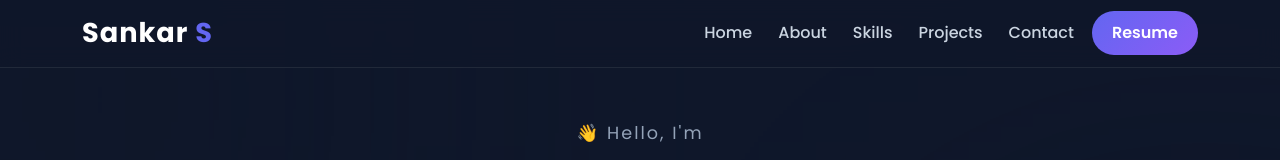
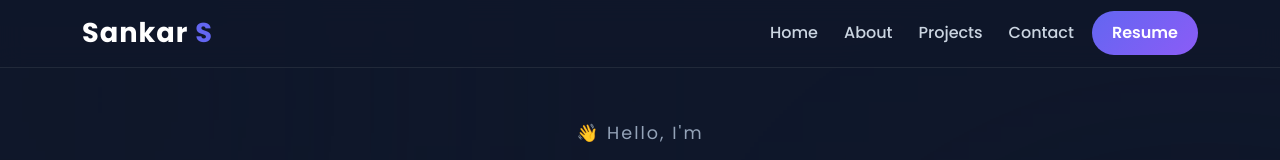
Before and after one commit to sankar734/Portfolio, a React app: page / in a window 1280 px wide. Shown: the top 160 px of the page. Built offline with nearby package versions, Linux system fonts and the light colour scheme; the HTML template or start-up script is replaced by a standard one.

Commit message:
Updated portfolio design

```diff
--- a/src/components/navbar.jsx
+++ b/src/components/navbar.jsx
@@ -56,7 +56,7 @@ function CustomNavbar() {
           <Nav className="ms-auto nav-links">
             <Nav.Link href="#home">Home</Nav.Link>
             <Nav.Link href="#about">About</Nav.Link>
-            <Nav.Link href="#skills">Skills</Nav.Link>
+            {/* <Nav.Link href="#skills">Skills</Nav.Link> */}
             <Nav.Link href="#project">Projects</Nav.Link>
             <Nav.Link href="#contact">Contact</Nav.Link>
 
```
